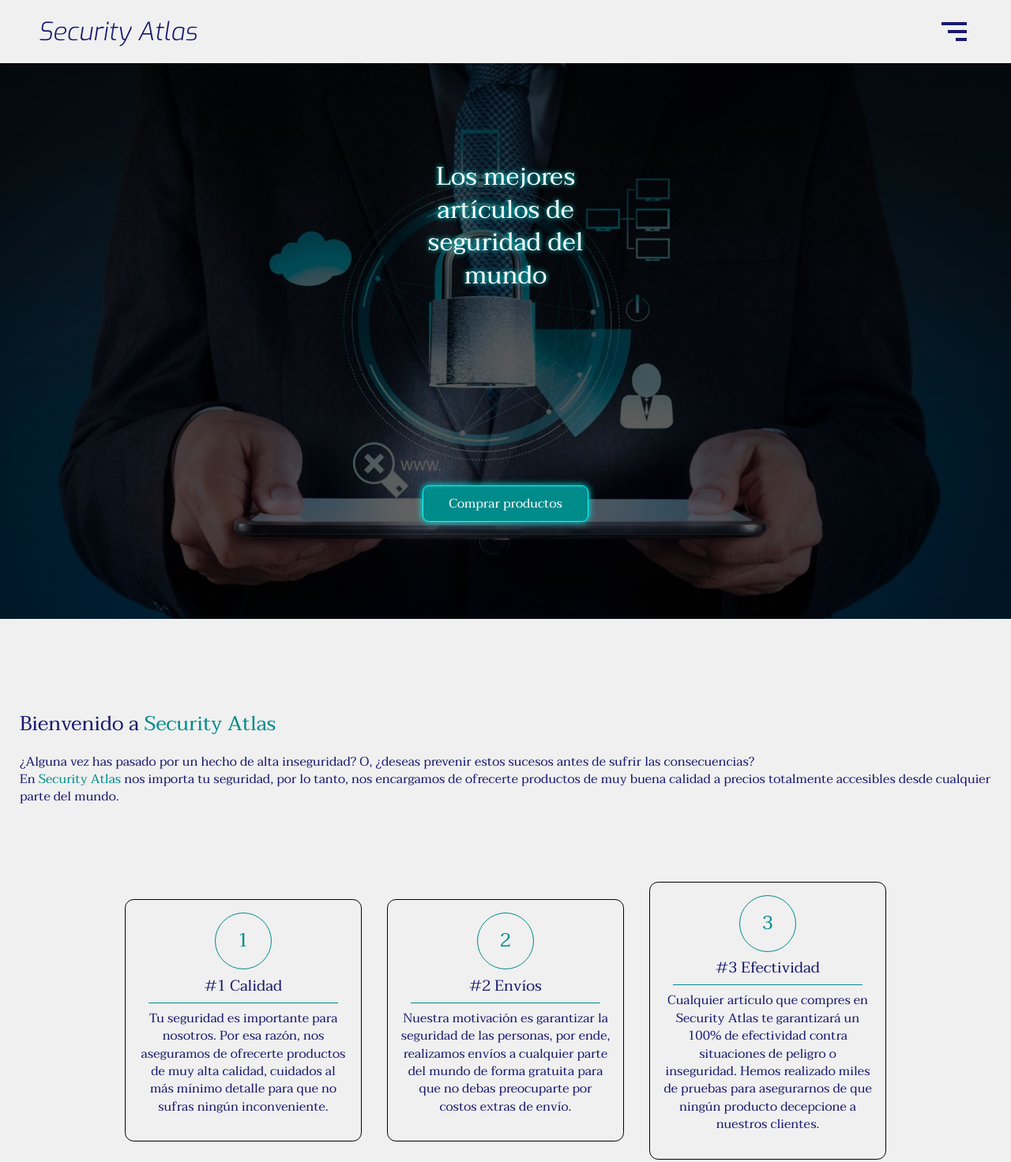
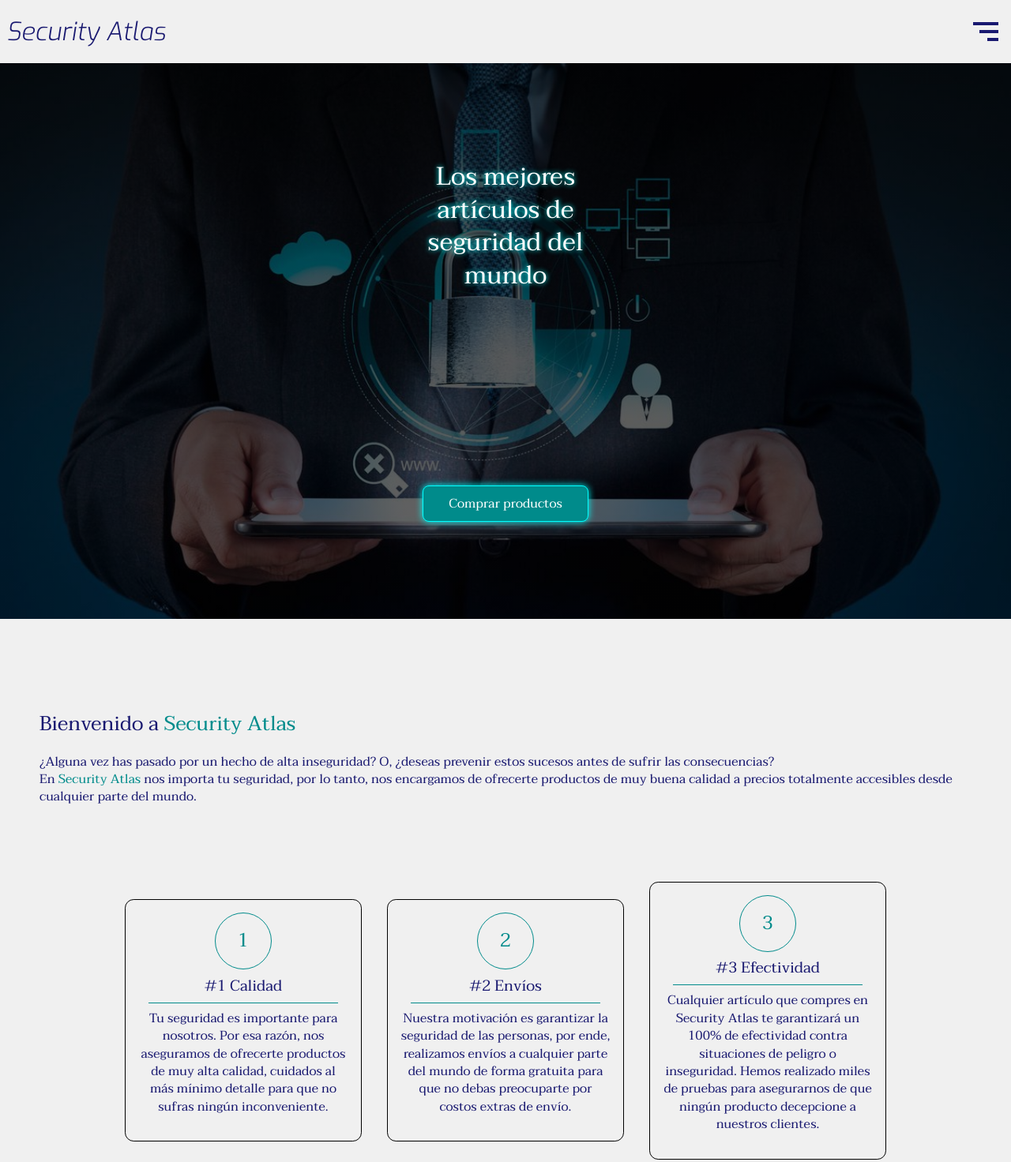
Before and after one commit to Zero10903/security-atlas, a plain HTML site: page index.html in a window 1280 px wide. Shown: the top 1472 px of the page at 79% size. Drawn offline with Linux system fonts and the light colour scheme.

Commit message:
feat: 1024px responsive container class

```diff
--- a/src/style.css
+++ b/src/style.css
@@ -71,7 +71,6 @@ body {
 }
 .menu__container {
   margin: 0px auto;
-  max-width: 1200px;
 }
 .menu__controls {
   width: 100%;
@@ -436,3 +435,9 @@ body {
     justify-content: space-around;
   }
 }
+
+@media (min-width: 1024px) {
+  .container {
+    margin: 0px 50px;
+  }
+}
```
